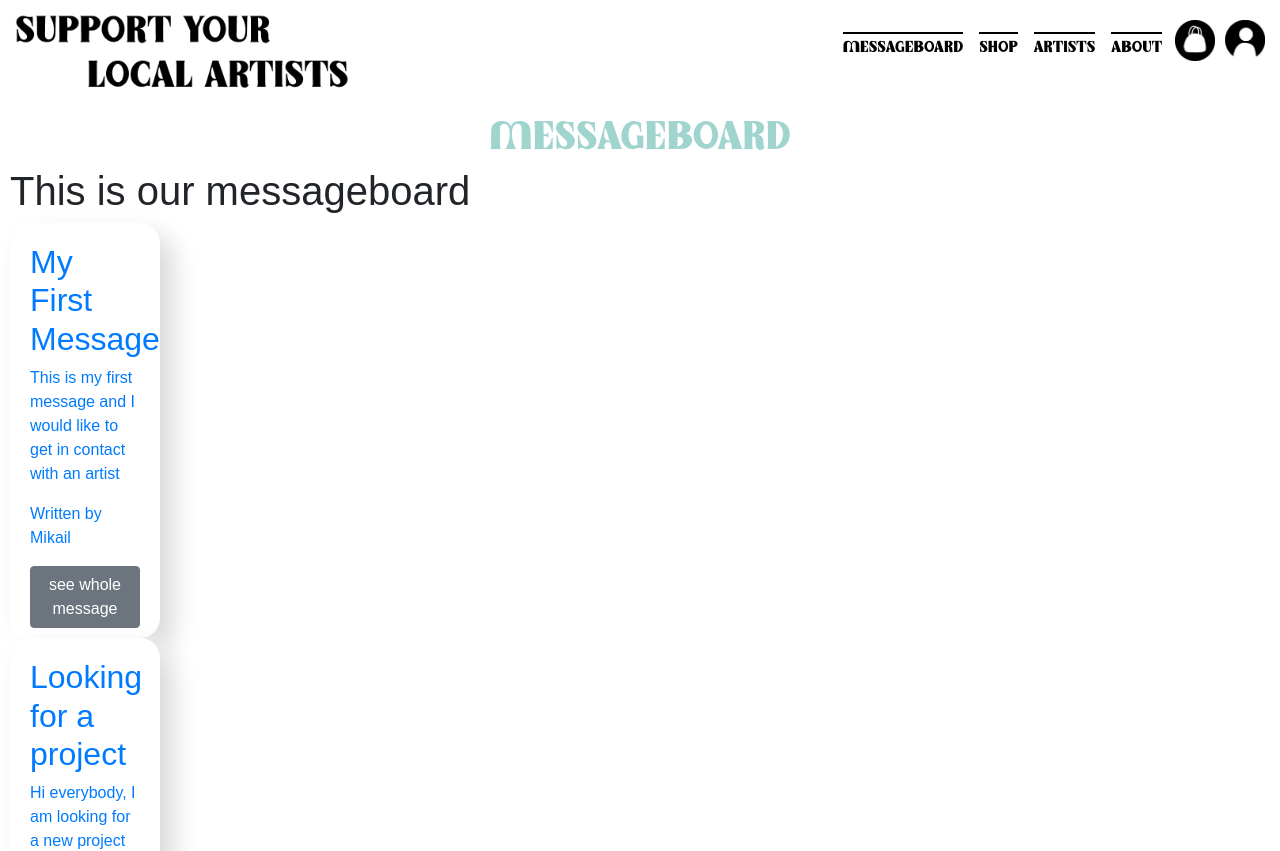
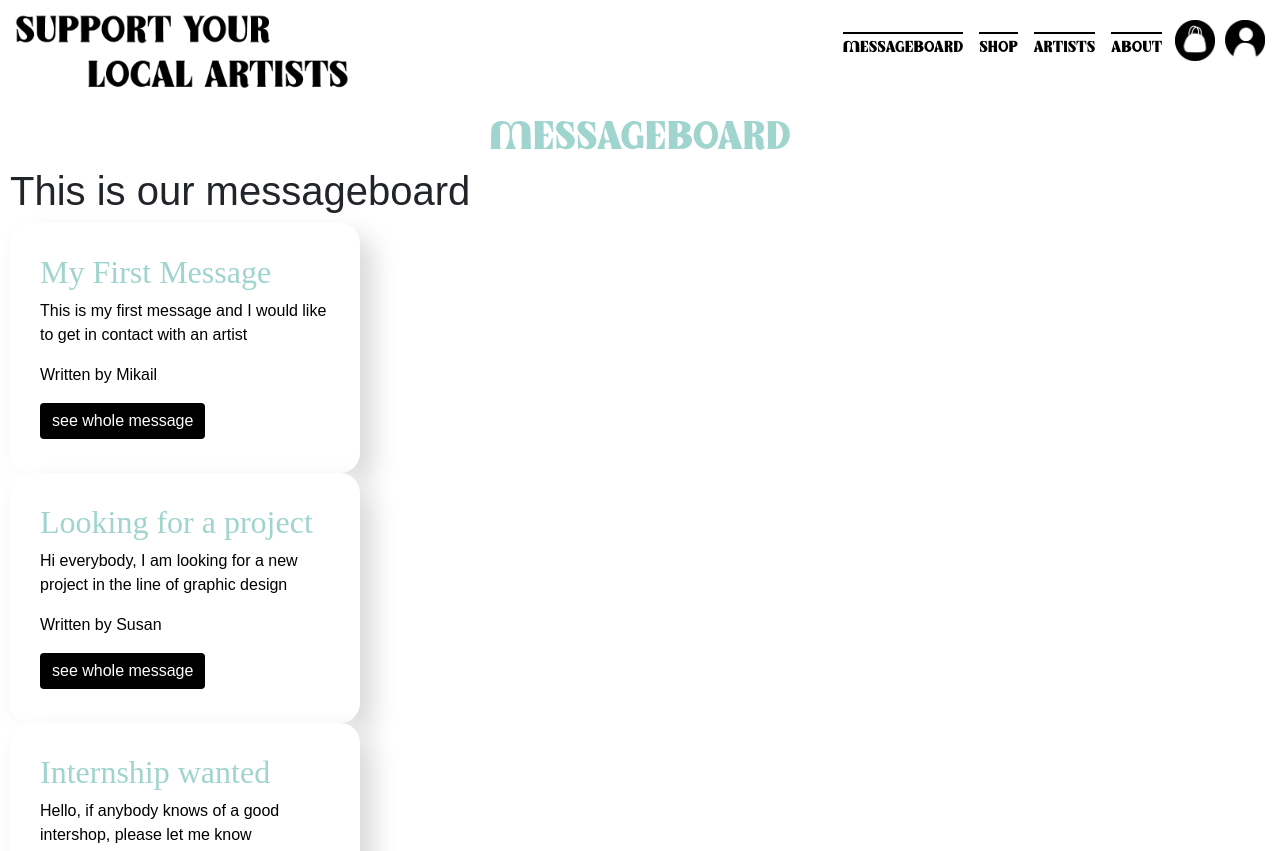
Before and after one commit to MikailMilissen/eindwerk_intecbrussel, a React (Create React App) app in the folder eindwerk_intecbrussel/: page /messageboard in a window 1280 px wide. Shown: the top 851 px of the page. Built offline with nearby package versions, Linux system fonts and the light colour scheme; no server answers; data requests are answered from the project's data file.

Commit message:
message component adjusted

```diff
--- a/eindwerk_intecbrussel/src/components/Message.js
+++ b/eindwerk_intecbrussel/src/components/Message.js
@@ -12,11 +12,11 @@ const Message = ({ messages, title }) => {
 
                     <div className="message_div" key={message.id}>
                     <Link to={`/messages/${message.id}`}>
-                        <h2>{ message.title }</h2>
+                        <h2>{ message.title }</h2></Link>
                         <p>{ message.body }</p>
                         <p>Written by { message.author }</p>
-                    <Button>see whole message</Button>
-                    </Link>
+                        <Link to={`/messages/${message.id}`}><Button className="button">see whole message</Button></Link>
+
                     {/* <Button>respond to message</Button> */}
                     </div>
 
--- a/eindwerk_intecbrussel/src/components/style/Message.css
+++ b/eindwerk_intecbrussel/src/components/style/Message.css
@@ -12,13 +12,36 @@
 
 .message_div{
     text-align: left;
-    padding-left: 20px;
-    padding-right: 20px;
-    padding-top: 20px;
-    padding-bottom: 10px;
-    width: 150px !important;
+    color: black !important;
+
+    padding: 30px;
+
+
+    width: 350px !important;
+    min-height: 250px !important;
+
     border-radius: 20px;
     background: #ffffff;
     box-shadow: 13px 13px 26px #d9d9d9,
     -13px -13px 26px #ffffff;
  }
+
+ .button {
+     background-color: black !important;
+     color: white;
+
+     border:  none !important;
+ }
+
+ .button:hover {
+    background-color: #A0D4CE!important;
+    color: white;
+
+    border:  none !important;
+ }
+
+ h2{
+    font-family: poppins;
+    font-weight: bold;
+    color:#A0D4CE;
+ }
```
